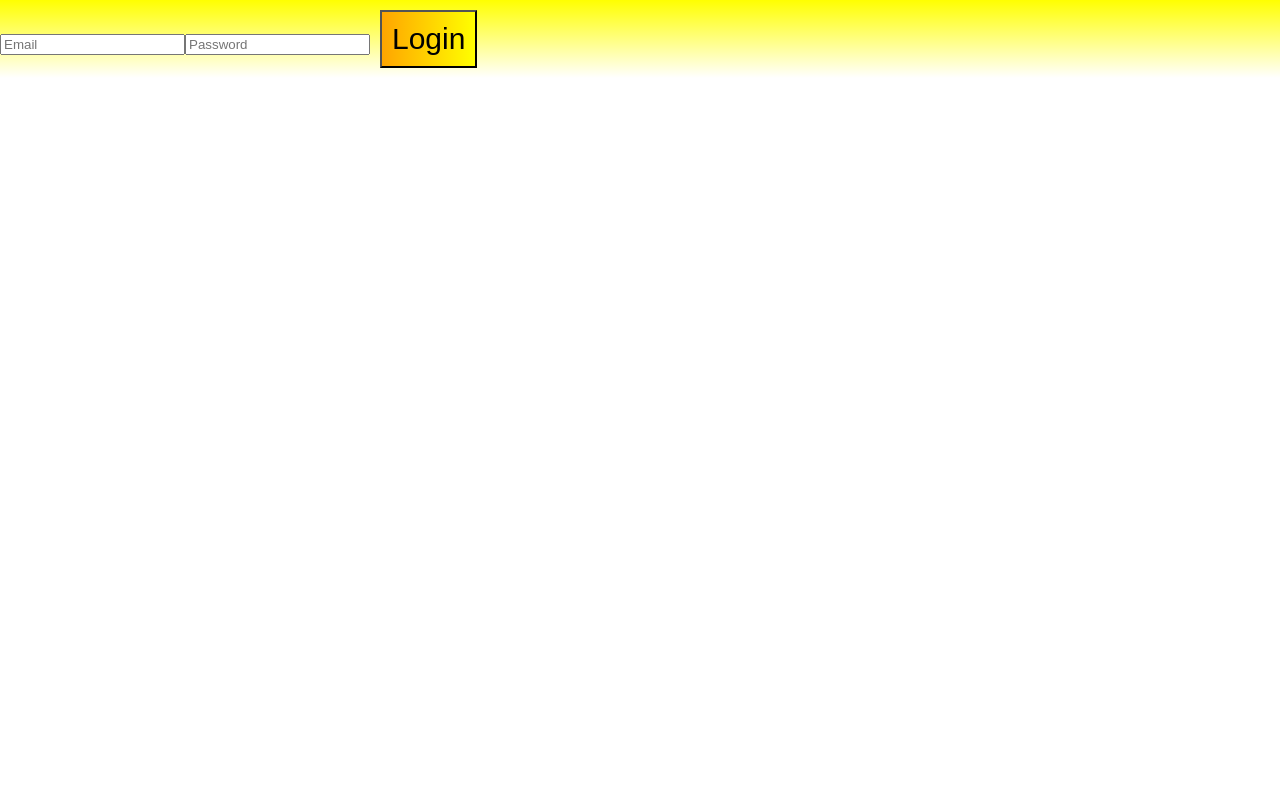
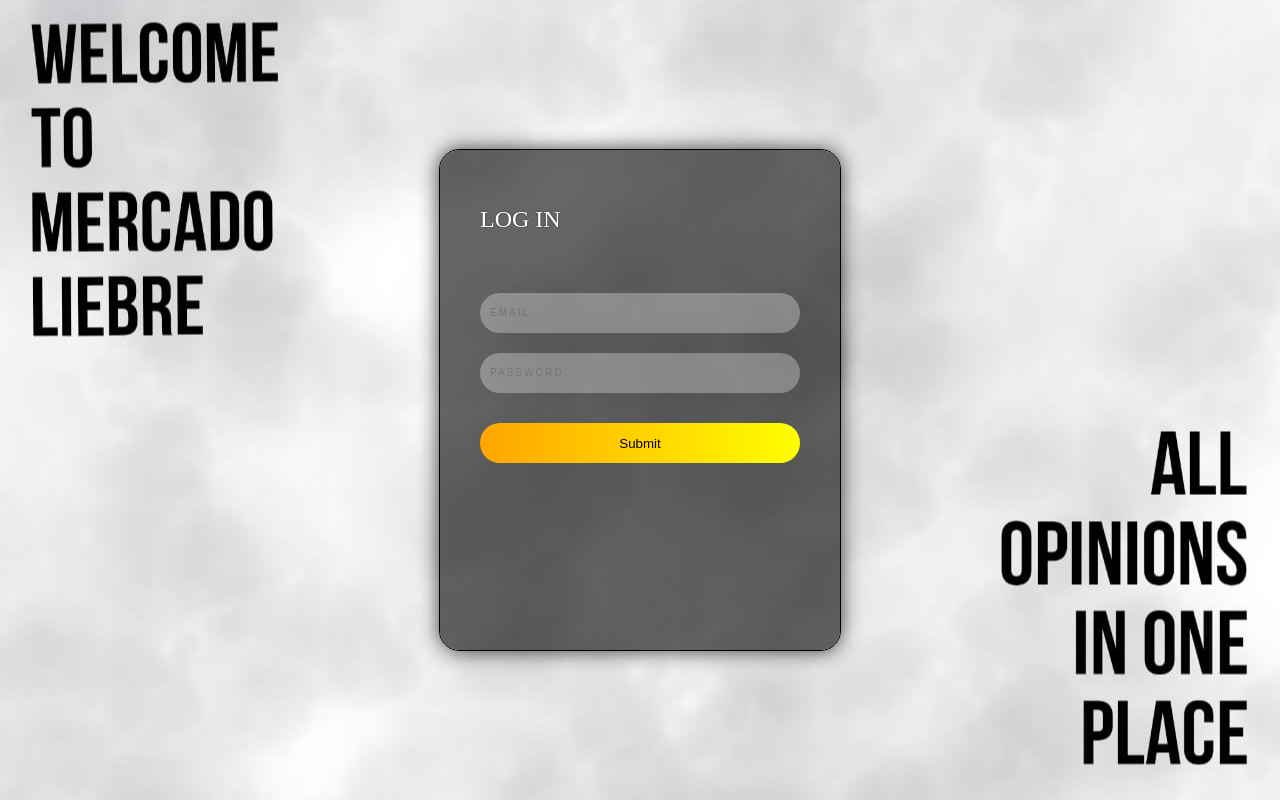
Before and after one commit to juuulii/Mercado-Liebre, a React (Vite) app in the folder MercadoLiebre/: page / in a window 1280 px wide. Built offline with nearby package versions, Linux system fonts and the light colour scheme.

Commit message:
CSS-logIn

```diff
--- a/MercadoLiebre/src/components/forms/loginForm.jsx
+++ b/MercadoLiebre/src/components/forms/loginForm.jsx
@@ -39,7 +39,9 @@
   };
 
   return (
-    <form>
+    <div class = "login">
+       <form>
+      <h1>LOG IN</h1>
       <input
         type="text"
         placeholder="Email"
@@ -53,8 +55,11 @@
         onChange={handlePasswordState}
       />
 
-      <LargeButton text={"Login"} action={handleSendData} />
+      <LargeButton text={"Submit"} action={handleSendData} />
     </form>
+
+    </div>
+
   );
 };
 
--- a/MercadoLiebre/src/styles/components/buttons/largeButton.css
+++ b/MercadoLiebre/src/styles/components/buttons/largeButton.css
@@ -1,7 +1,64 @@
+
+.login {
+    border: 1px solid black;
+    width: 400px;
+    height: 500px;
+    color: white;
+    /*le falta alguna img de fondo*/
+    border-radius: 20px;
+    box-shadow: 0px 0px 20px rgba(0,0,0,0.75);
+    background-size: cover;
+    background-position: center;
+    overflow: hidden;
+
+}
+
 .largeButton_button{
-    padding: 10px;
-    margin: 10px;
-    font-size: 30px;
-    color: black;
+    margin: 10px 0px;
+    color: rgb(0, 0, 0);
     background: linear-gradient(to right, orange, yellow);
+    height: 40px;
+    line-height: 40px;
+    border-radius: 40px;
+    border: none;
+    box-shadow: 0px 0px 5px rgba(0,0,0,0,0,3);
+
 }
+
+form {
+    display: block;
+    box-sizing: border-box;
+    padding: 40px;
+    width: 100%;
+    height: 100%;
+    backdrop-filter: brightness(40%);
+    flex-direction: column;
+    display: flex
+
+}
+
+h1 {
+    font-weight: normal;
+    font-size: 24px;
+    text-shadow: 0px 0px 2px rgba(0,0,0,0.5);
+    margin-bottom: 60px;
+}
+
+:placeholder-shown {
+    color: rgba(255, 255, 255, 0.8);
+    text-transform: uppercase;
+    font-size: 10px;
+    letter-spacing: 2px;
+    padding-left: 10px;
+}
+
+input {
+    background: rgba(255, 255, 255, 0.3);
+    height: 40px;
+    line-height: 40px;
+    border-radius: 20px;
+    padding: 0px 20px;
+    border: none;
+    margin-bottom: 20px;
+    color: white;
+}
--- a/MercadoLiebre/src/styles/main.css
+++ b/MercadoLiebre/src/styles/main.css
@@ -3,9 +3,18 @@
     padding: 0;
 }
 
-.container{
+/*.container{
 
     background: linear-gradient(to bottom, yellow, white);
 
 
-};
+};*/
+.container {
+    background-image: url('/images/IMG-20241017-WA0027.jpg');
+    background-size: cover;
+    background-position: center;
+    height: 100vh;
+    display: flex;
+    justify-content: center;
+    align-items: center;
+}
```
Also changed, not shown: MercadoLiebre/public/images/IMG-20241017-WA0027.jpg (added).
